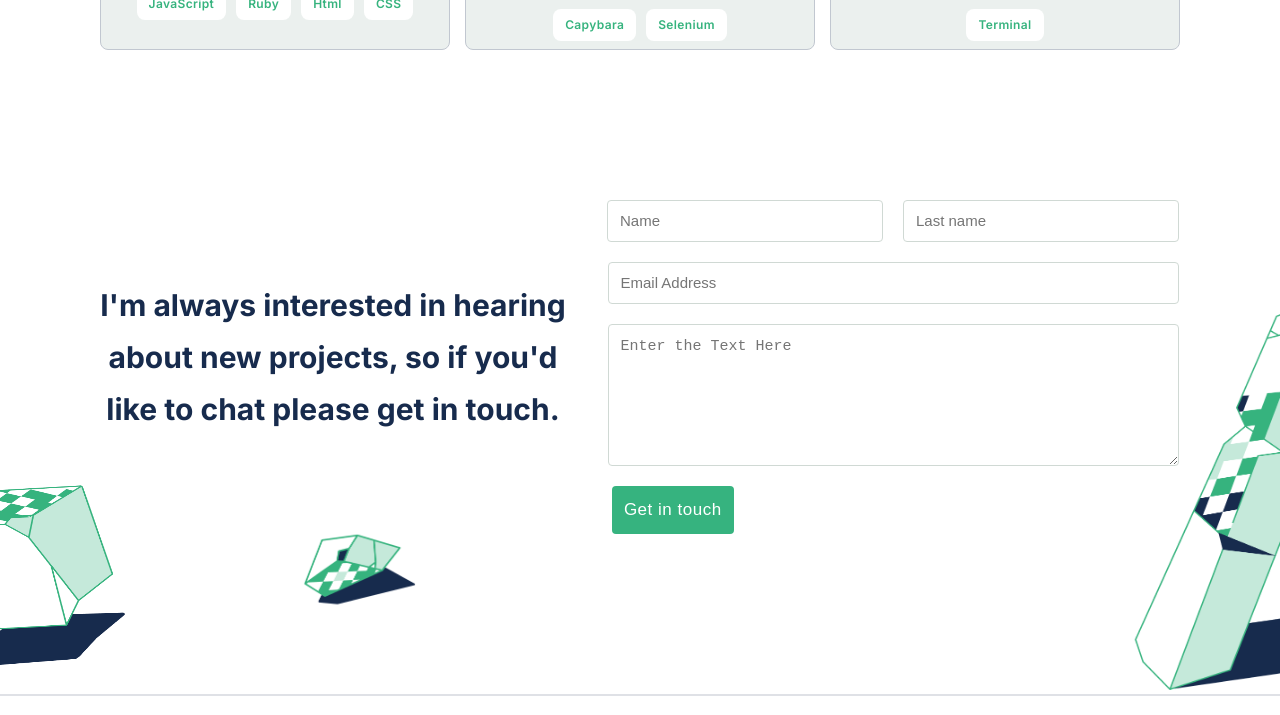
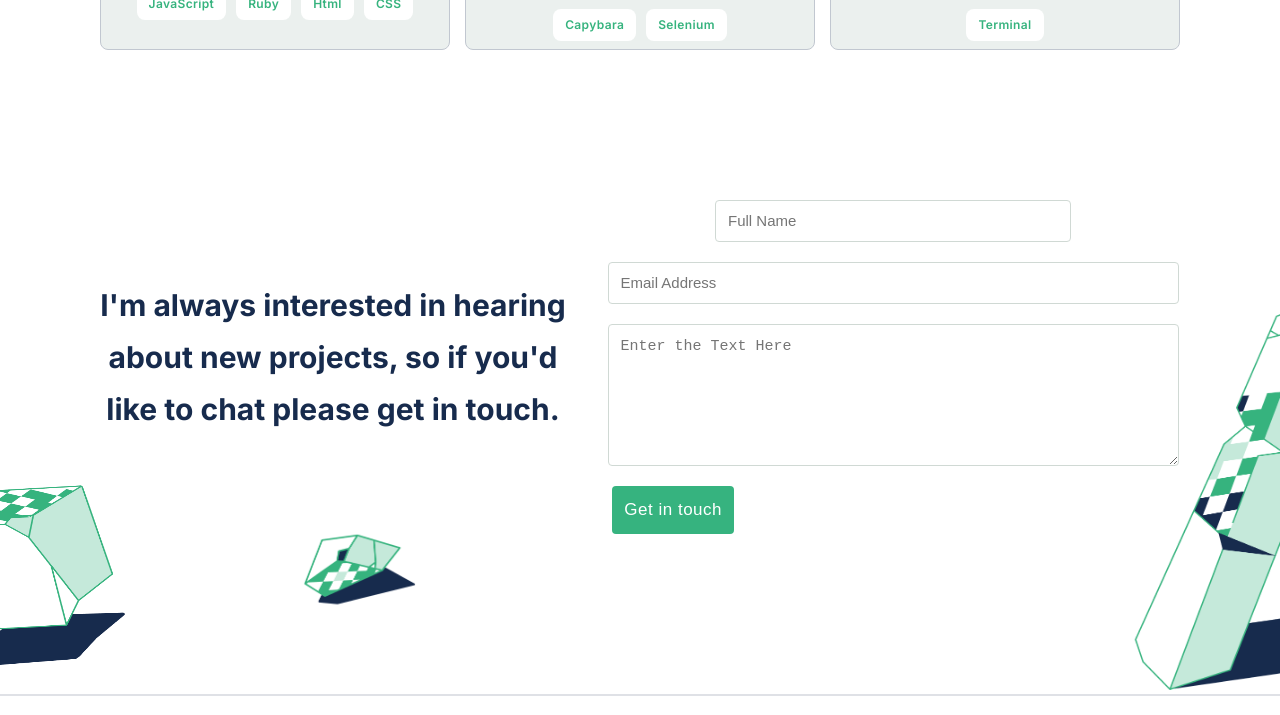
Before and after one commit to jeanbuhendwa/portfolio-website, a plain HTML site: page index.html in a window 1280 px wide. Shown: the part 2502-3217 px from the top of the page. Drawn offline with Linux system fonts and the light colour scheme.

Commit message:
Update Html file

```diff
--- a/index.html
+++ b/index.html
@@ -193,24 +193,14 @@
               method="POST"
               class="contact-form"
             >
-              <div class="names">
               <input
                 type="text"
                 name="full-name"
                 id="name"
-                  placeholder="Name"
+                placeholder="Full Name"
                 maxlength="30"
                 required
               />
-                <input
-                  type="text"
-                  name="last-name"
-                  id="last-name"
-                  placeholder="Last name"
-                  maxlength="30"
-                  required
-                />
-              </div>
 
               <input
                 type="email"
```
Lines whose indentation alone changed are shown as unchanged.
